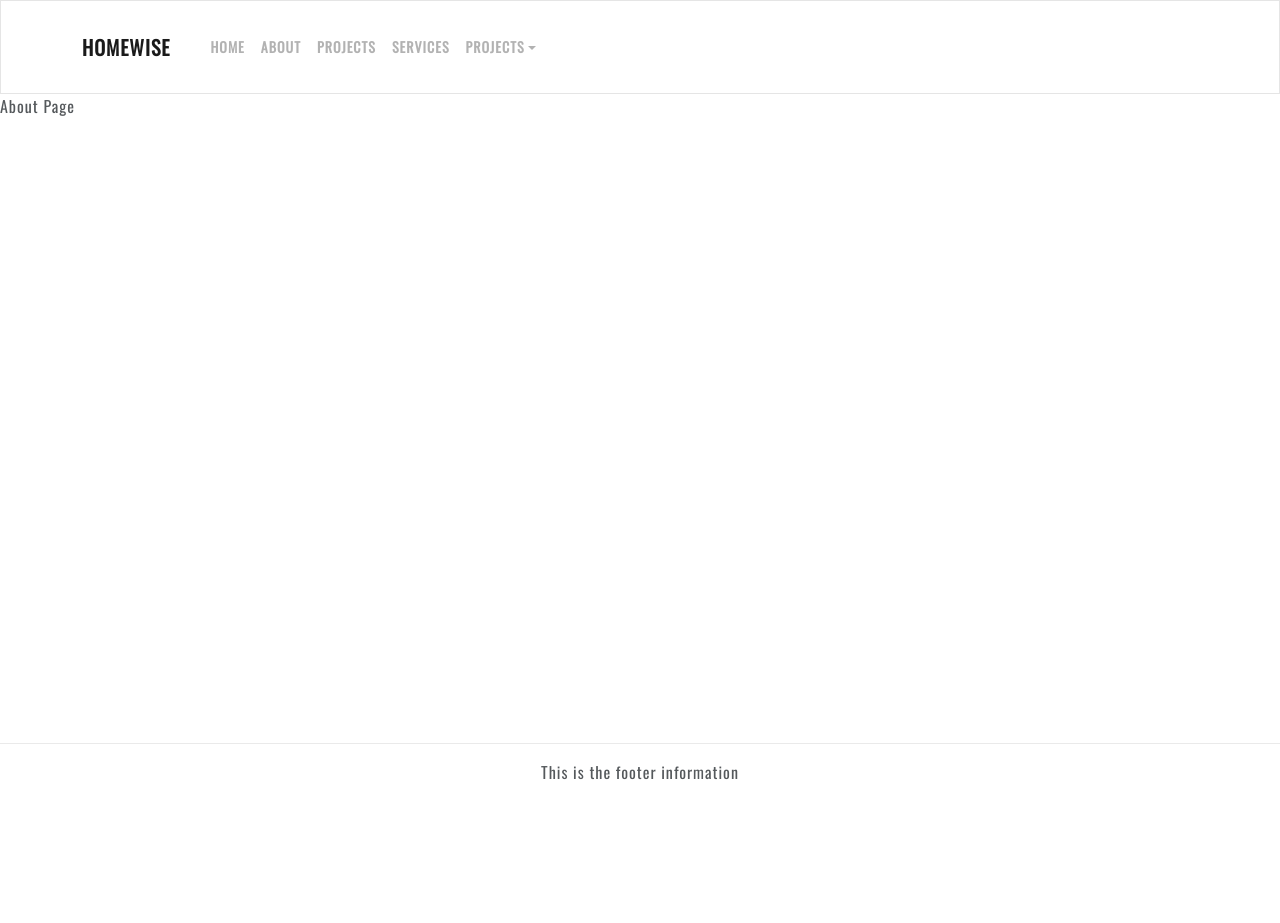
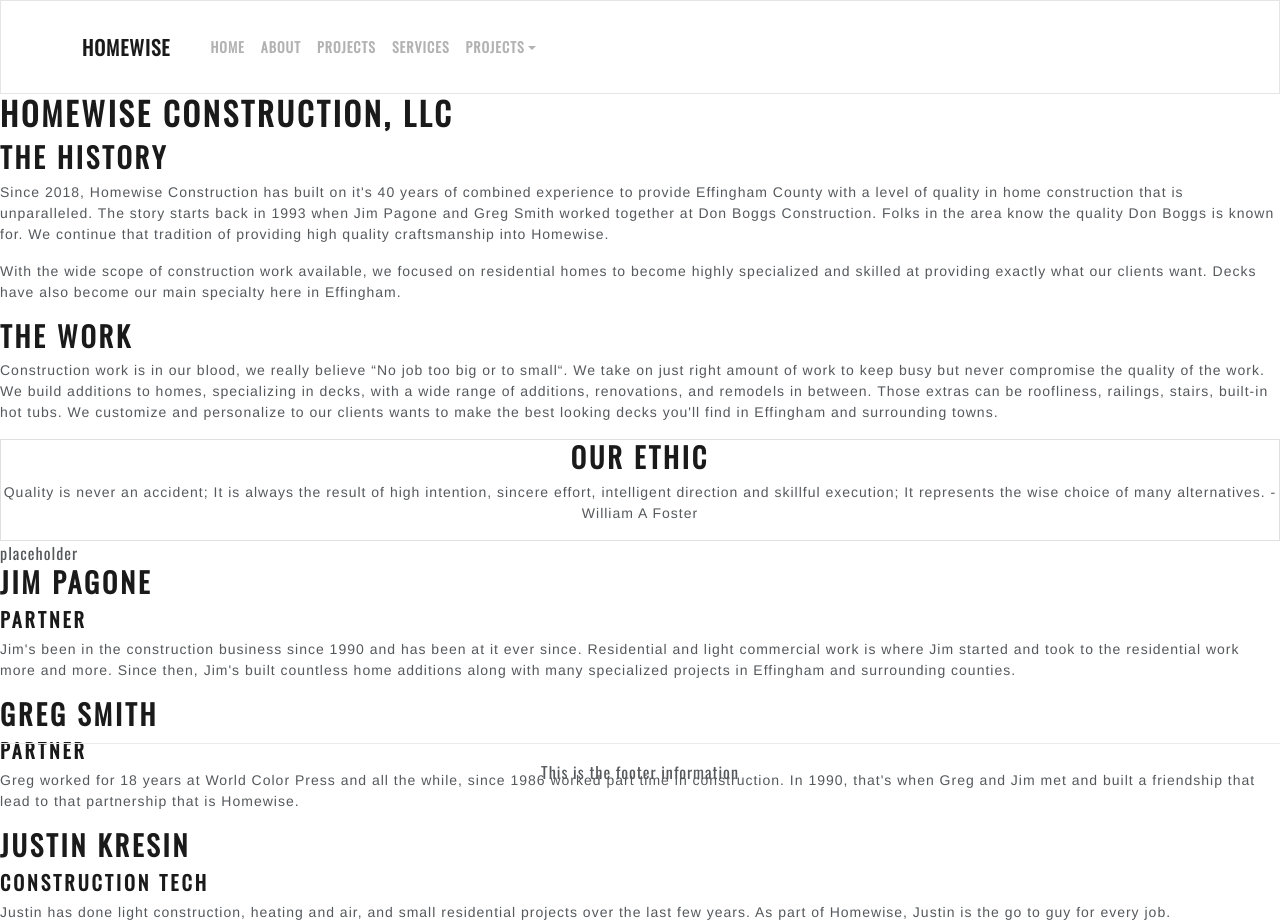
Before and after one commit to Wyn-Dev/Homewise, a Next.js app: page /about in a window 1280 px wide. Before the commit the page ends 800 px from the top, so only its background shows below. Built offline with nearby package versions, Linux system fonts and the light colour scheme.

Commit message:
Content for pages - about page content - services page content - projects page content

```diff
--- a/pages/about.js
+++ b/pages/about.js
@@ -1,9 +1,82 @@
 import React from "react"
-
+import StripsContainer from "../components/Containers/StripContainers"
 function About() {
   return (
     <div>
-      About Page
+      <div>
+        <h1>Homewise Construction, LLC</h1>
+      </div>
+      <div>
+        <h2>The History</h2>
+        <p>
+          Since 2018, Homewise Construction has built on it&apos;s 40 years of
+          combined experience to provide Effingham County with a level of
+          quality in home construction that is unparalleled. The story starts
+          back in 1993 when Jim Pagone and Greg Smith worked together at Don
+          Boggs Construction. Folks in the area know the quality Don Boggs is
+          known for. We continue that tradition of providing high quality
+          craftsmanship into Homewise.
+        </p>
+        <p>
+          With the wide scope of construction work available, we focused on
+          residential homes to become highly specialized and skilled at
+          providing exactly what our clients want. Decks have also become our
+          main specialty here in Effingham.
+        </p>
+      </div>
+      <div>
+        <h2>The Work</h2>
+        <p>
+          Construction work is in our blood, we really believe &ldquo;No job too
+          big or to small&ldquo;. We take on just right amount of work to keep
+          busy but never compromise the quality of the work. We build additions
+          to homes, specializing in decks, with a wide range of additions,
+          renovations, and remodels in between. Those extras can be roofliness,
+          railings, stairs, built-in hot tubs. We customize and personalize to
+          our clients wants to make the best looking decks you&apos;ll find in
+          Effingham and surrounding towns.
+        </p>
+      </div>
+      <StripsContainer>
+        <h2>Our Ethic</h2>
+        <p>
+          Quality is never an accident; It is always the result of high
+          intention, sincere effort, intelligent direction and skillful
+          execution; It represents the wise choice of many alternatives. -
+          William A Foster
+        </p>
+      </StripsContainer>
+      <div>
+        placeholder
+        <h2 className='fullname'>Jim Pagone</h2>
+        <h4>Partner</h4>
+        <p>
+          Jim&apos;s been in the construction business since 1990 and has been
+          at it ever since. Residential and light commercial work is where Jim
+          started and took to the residential work more and more. Since then,
+          Jim&apos;s built countless home additions along with many specialized
+          projects in Effingham and surrounding counties.
+        </p>
+      </div>
+      <div>
+        <h2 className='fullname'>Greg Smith</h2>
+        <h4>Partner</h4>
+        <p>
+          Greg worked for 18 years at World Color Press and all the while, since
+          1986 worked part time in construction. In 1990, that&apos;s when Greg
+          and Jim met and built a friendship that lead to that partnership that
+          is Homewise.
+        </p>
+      </div>
+      <div>
+        <h2 className='fullname'>Justin Kresin</h2>
+        <h4>Construction Tech</h4>
+        <p>
+          Justin has done light construction, heating and air, and small
+          residential projects over the last few years. As part of Homewise,
+          Justin is the go to guy for every job.
+        </p>
+      </div>
       <div></div>
     </div>
   )
```
Also changed, not shown: pages/projects.js (+6 -1 lines), pages/services.js (+61 -1 lines).
